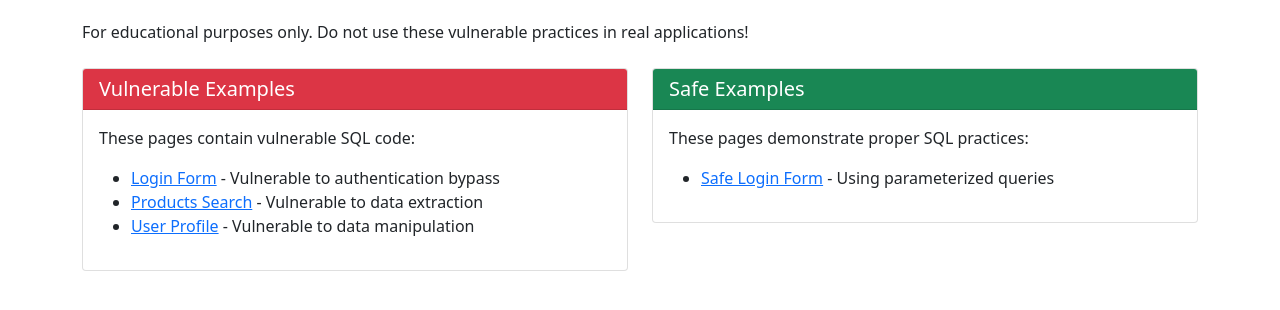
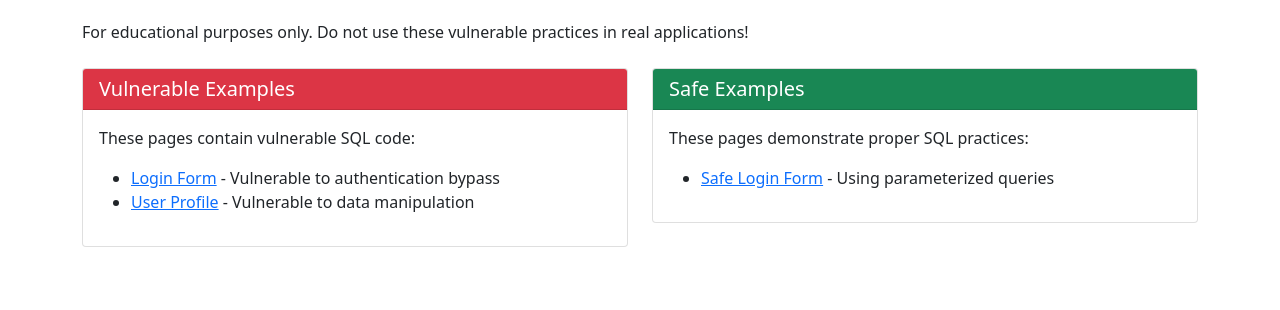
Before and after one commit to SebastianMeisel/SQL-Injection-Demo, a Flask app: page / in a window 1280 px wide. Shown: the part 244-554 px from the top of the page. Run offline with Flask 2, Linux system fonts and the light colour scheme; some libraries are stand-ins or nearby versions.

Commit message:
Remove products page

```diff
--- a/app/templates/index.html
+++ b/app/templates/index.html
@@ -51,7 +51,7 @@
                             <p>These pages contain vulnerable SQL code:</p>
                             <ul>
                                 <li><a href="/login">Login Form</a> - Vulnerable to authentication bypass</li>
-                                <li><a href="/products">Products Search</a> - Vulnerable to data extraction</li>
+                                <!-- <li><a href="/products">Products Search</a> - Vulnerable to data extraction</li> -->
                                 <li><a href="/users?id=1">User Profile</a> - Vulnerable to data manipulation</li>
                             </ul>
                         </div>
```
